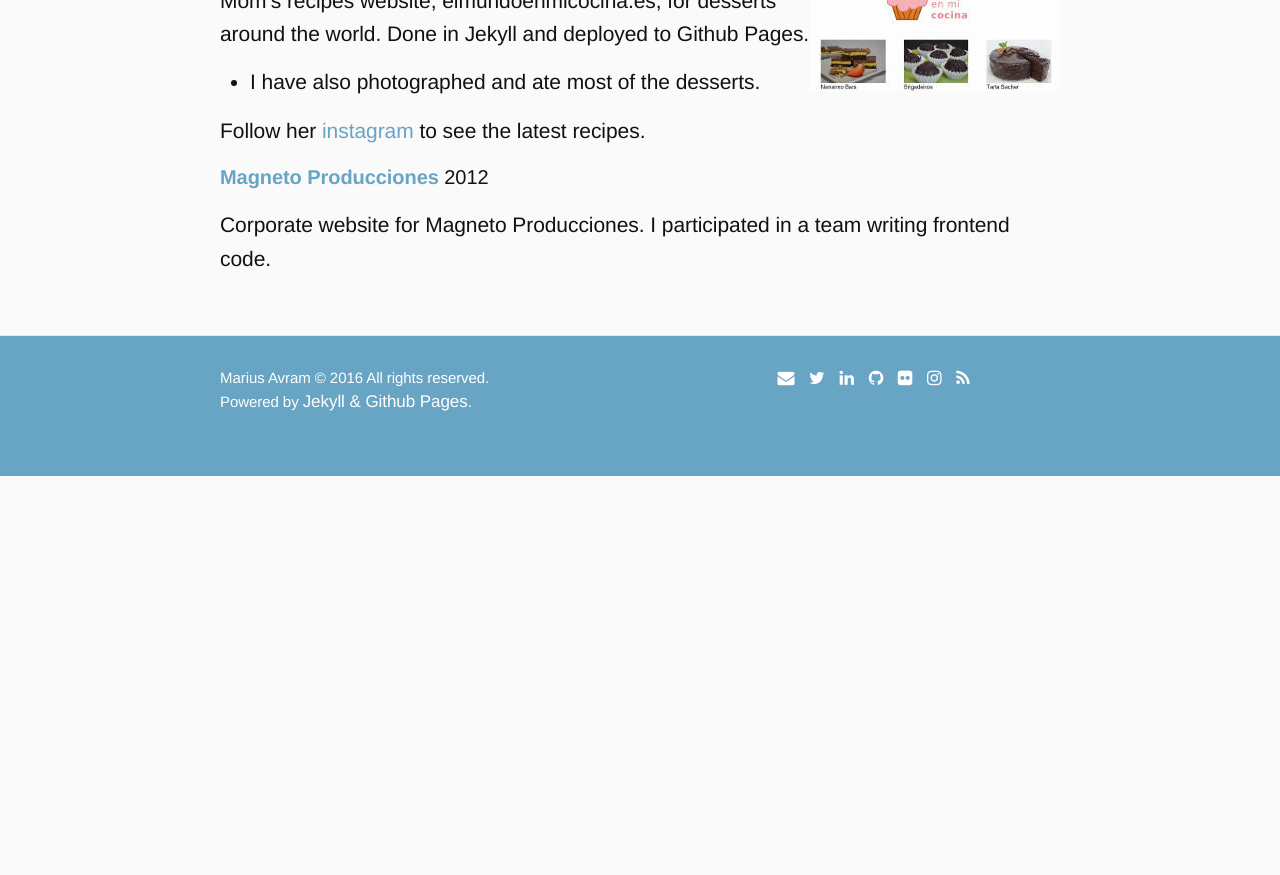
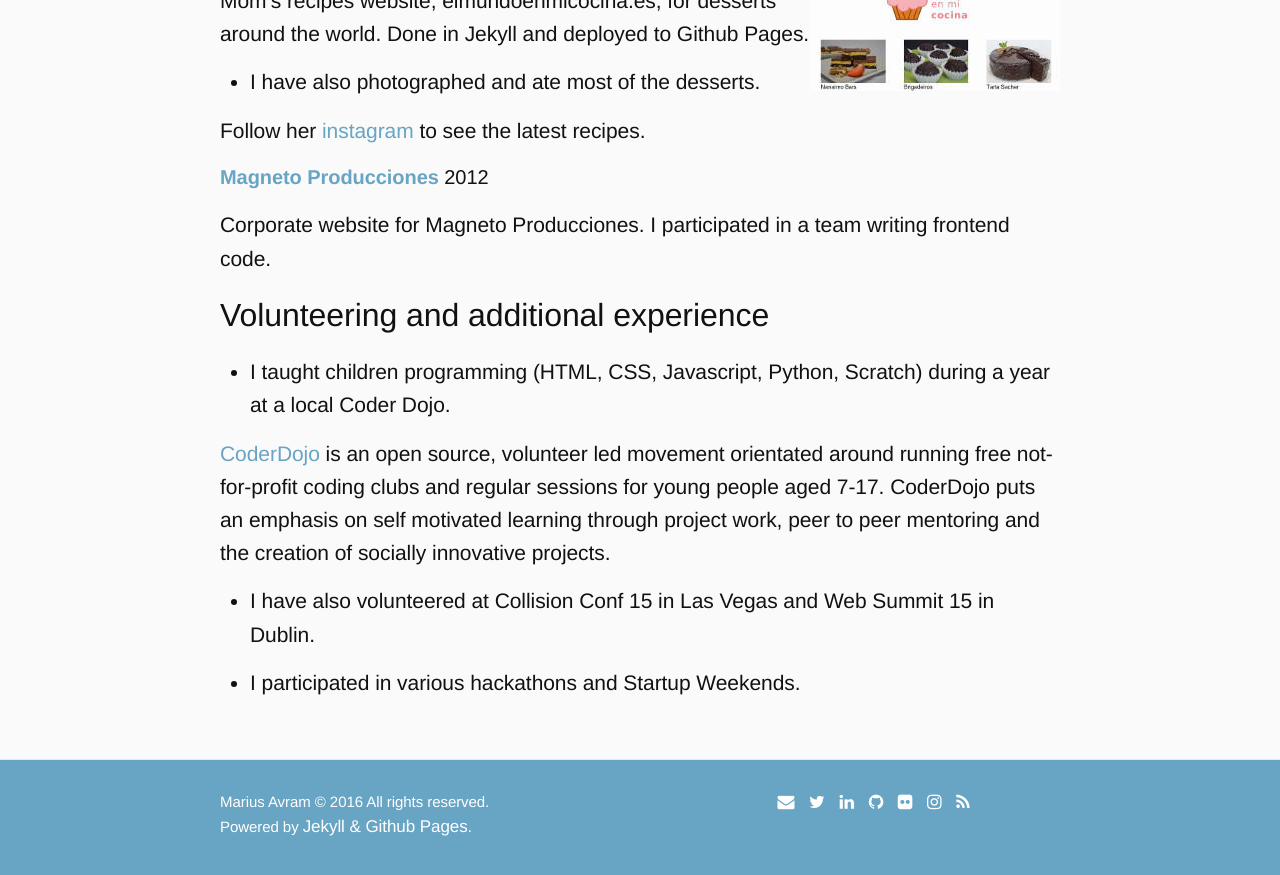
Before and after one commit to mariusavram91/mariusavram, a Jekyll site: the page built from projects.md, in a window 1280 px wide and 900 px high, scrolled down 3793 px. Shown: the top 875 px of the window. Built offline with Jekyll 4.4.1, drawn with Linux system fonts in a browser that asks for light colours; nearby versions of some CDN libraries; before the commit the page ends 4269 px from its top, so only the background shows below that.

Commit message:
Add volunteering to Projects section

```diff
--- a/projects.md
+++ b/projects.md
@@ -121,3 +121,13 @@ Follow her [instagram](https://instagram.com/elmundoenmicocina) to see the lates
 #### **[Magneto Producciones](http://www.magnetoproducciones.com)**  2012
 
 Corporate website for Magneto Producciones. I participated in a team writing frontend code.
+
+## Volunteering and additional experience
+
+* I taught children programming (HTML, CSS, Javascript, Python, Scratch) during a year at a local Coder Dojo.
+
+[CoderDojo](https://coderdojo.com/) is an open source, volunteer led movement orientated around running free not-for-profit coding clubs and regular sessions for young people aged 7-17. CoderDojo puts an emphasis on self motivated learning through project work, peer to peer mentoring and the creation of socially innovative projects.
+
+* I have also volunteered at Collision Conf 15 in Las Vegas and Web Summit 15 in Dublin.
+
+* I participated in various hackathons and Startup Weekends.
```
